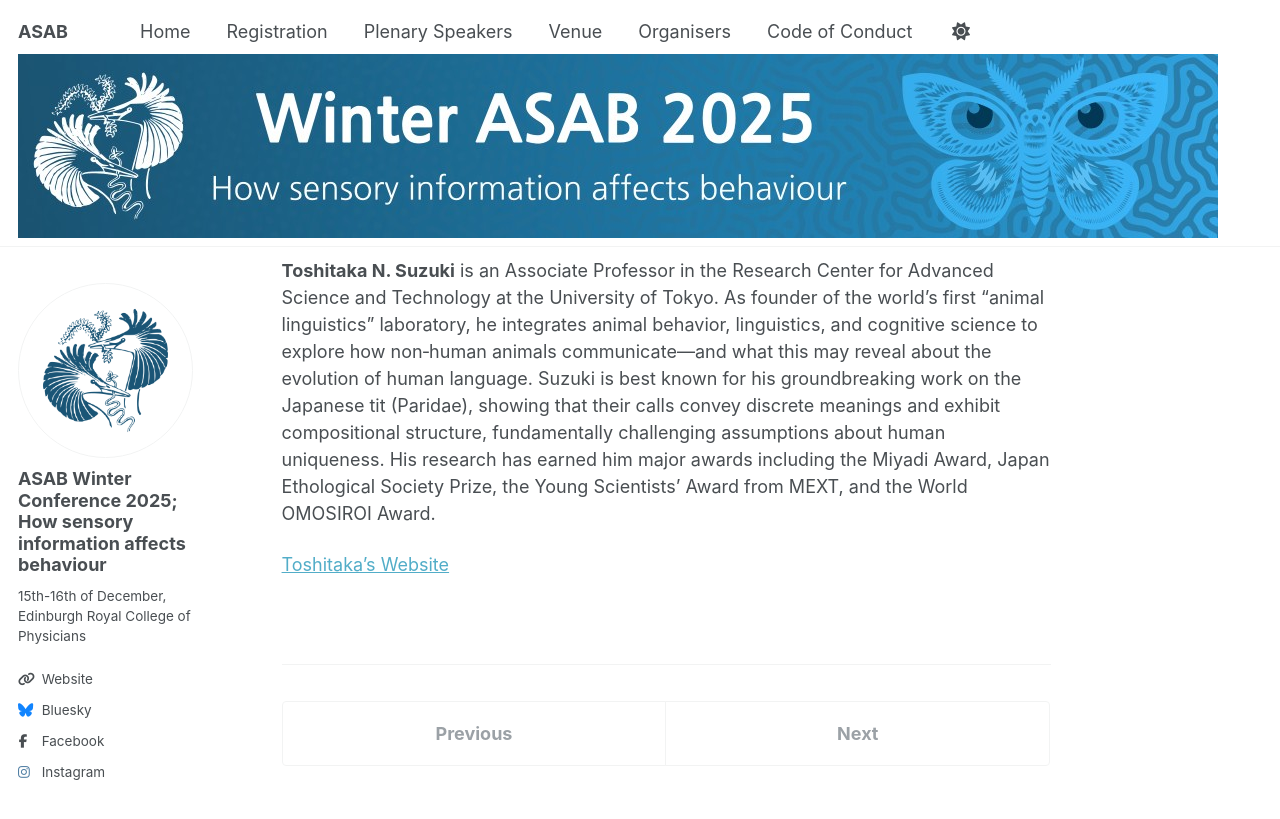
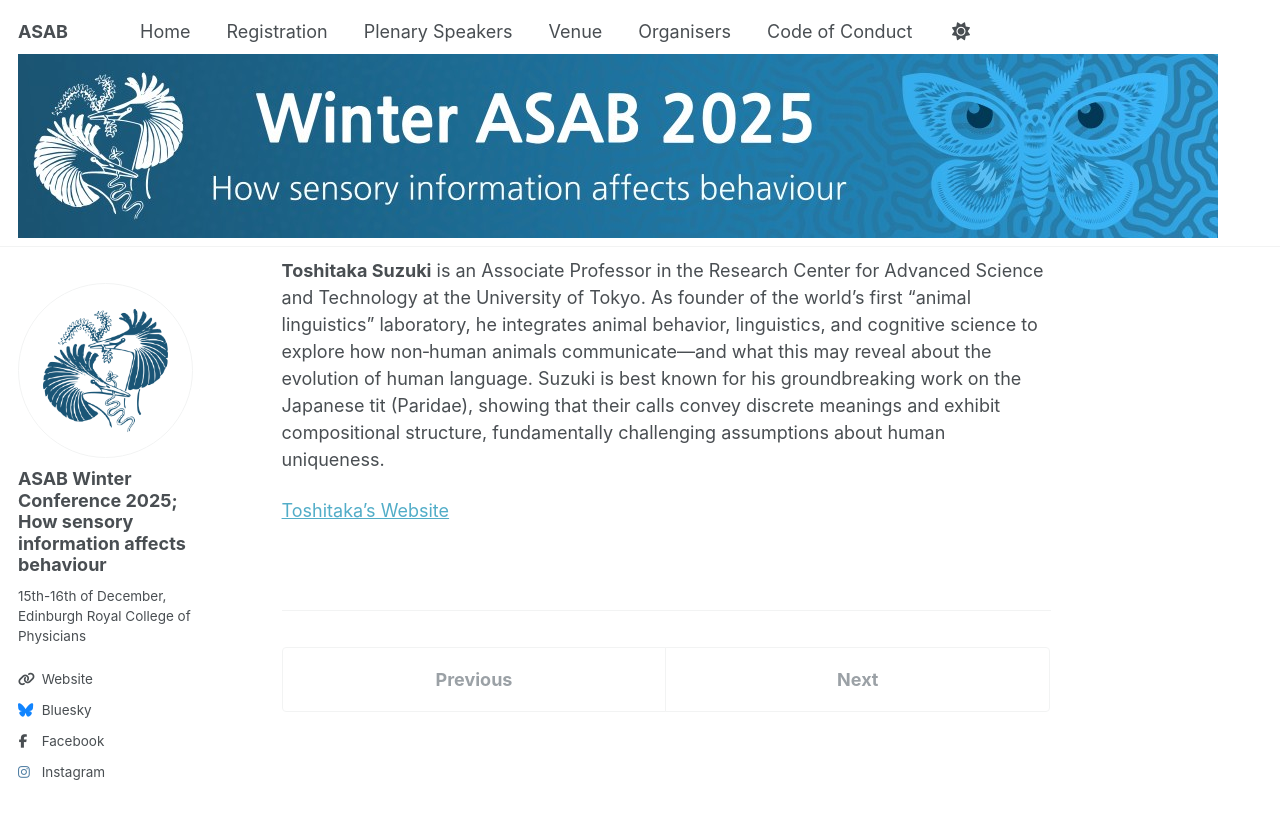
Before and after one commit to asabwinter/2025, a Jekyll site: the page built from _plenaries/Toshitaka_Suzuki.md, in a window 1280 px wide and 900 px high, scrolled down 479 px. Shown: the top 819 px of the window. Built offline with Jekyll 4.4.1, drawn with Linux system fonts in a browser that asks for light colours; a script that is not in the unit is left out.

Commit message:
Update Toshitaka_Suzuki.md

```diff
--- a/_plenaries/Toshitaka_Suzuki.md
+++ b/_plenaries/Toshitaka_Suzuki.md
@@ -1,6 +1,6 @@
 ---
 title: "Toshitaka N Suzuki"
-excerpt: "Associate Professor in Animal Behaviour at Tokyo University <br/><img src='/2025/images/Toshitaka_Suzuki.jpg' width='150'>"
+excerpt: "Associate Professor in Animal Behaviour at Tokyo University (he/him) <br/><img src='/2025/images/Toshitaka_Suzuki.jpg' width='150'>"
 layout: single
 ---
 
@@ -8,6 +8,6 @@ layout: single
 <img src="/2025/images/Toshitaka_Suzuki.jpg" width="250"/>
 
 
-**Toshitaka N. Suzuki** is an Associate Professor in the Research Center for Advanced Science and Technology at the University of Tokyo. As founder of the world’s first “animal linguistics” laboratory, he integrates animal behavior, linguistics, and cognitive science to explore how non‑human animals communicate—and what this may reveal about the evolution of human language. Suzuki is best known for his groundbreaking work on the Japanese tit (Paridae), showing that their calls convey discrete meanings and exhibit compositional structure, fundamentally challenging assumptions about human uniqueness. His research has earned him major awards including the Miyadi Award, Japan Ethological Society Prize, the Young Scientists’ Award from MEXT, and the World OMOSIROI Award.
+**Toshitaka Suzuki** is an Associate Professor in the Research Center for Advanced Science and Technology at the University of Tokyo. As founder of the world’s first “animal linguistics” laboratory, he integrates animal behavior, linguistics, and cognitive science to explore how non‑human animals communicate—and what this may reveal about the evolution of human language. Suzuki is best known for his groundbreaking work on the Japanese tit (Paridae), showing that their calls convey discrete meanings and exhibit compositional structure, fundamentally challenging assumptions about human uniqueness.
 
 [Toshitaka's Website](https://www.toshitakasuzuki.com/)
```
